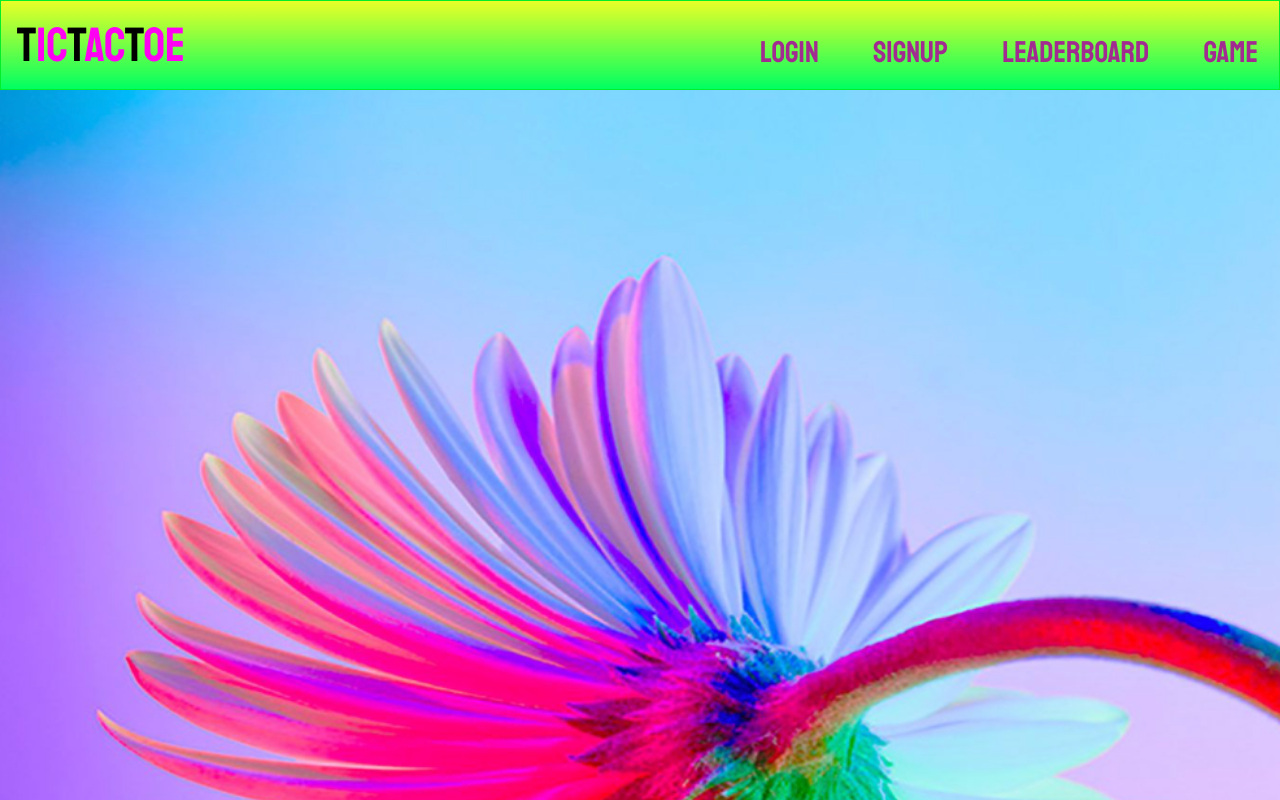
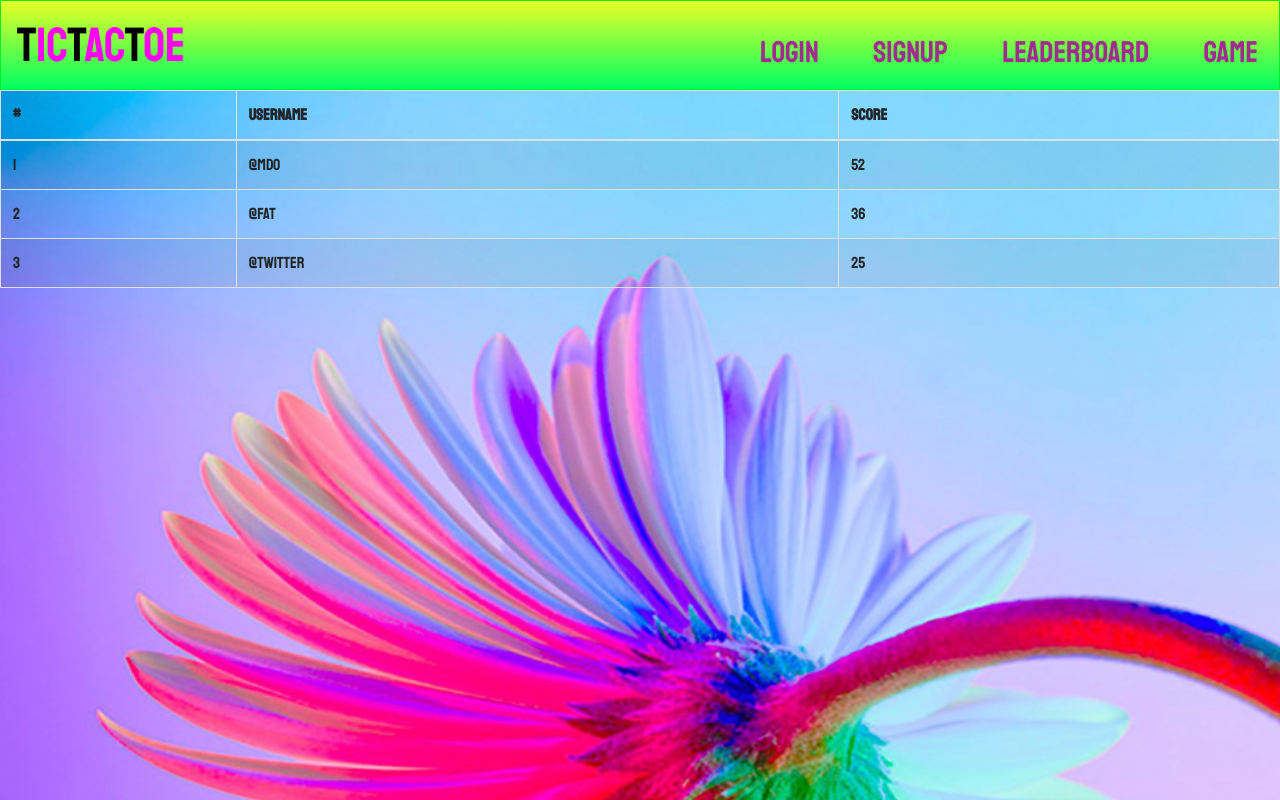
Before and after one commit to kittytaylor55/tictactoe, a React (Create React App) app in the folder tic-tac-toe/: page /leaderboard in a window 1280 px wide. Built offline with nearby package versions, Linux system fonts and the light colour scheme.

Commit message:
leaderboard.js w/ dummy data

```diff
--- a/tic-tac-toe/public/index.html
+++ b/tic-tac-toe/public/index.html
@@ -20,7 +20,7 @@
       name="Tic Tac Toe"
       content="Web site created using create-react-app"
     />
-    <link rel="apple-touch-icon" href="%PUBLIC_URL%/logo192.png" />
+    <!-- <link rel="apple-touch-icon" href="%PUBLIC_URL%/logo192.png" /> -->
     <!--
       manifest.json provides metadata used when your web app is installed on a
       user's mobile device or desktop. See https://developers.google.com/web/fundamentals/web-app-manifest/
--- a/tic-tac-toe/src/App.js
+++ b/tic-tac-toe/src/App.js
@@ -50,6 +50,9 @@ function App() {
           <Route exact path="/game">
             <Game />
           </Route>
+          <Route exact path ="/leaderboard">
+            <LeaderBoard />
+          </Route>
         </>
       </Router>
     </ApolloProvider>
--- a/tic-tac-toe/src/components/LeaderBoard.js
+++ b/tic-tac-toe/src/components/LeaderBoard.js
@@ -0,0 +1,37 @@
+import React, { useState } from 'react';
+import {Table} from 'react-bootstrap';
+
+const LeaderBoard = () => {
+
+    return(
+        <Table striped bordered hover>
+  <thead>
+    <tr>
+      <th>#</th>
+      <th>Username</th>
+      <th>Score</th>
+
+    </tr>
+  </thead>
+  <tbody>
+    <tr>
+      <td>1</td>
+      <td>@mdo</td>
+      <td>52</td>
+    </tr>
+    <tr>
+      <td>2</td>
+      <td>@fat</td>
+      <td>36</td>
+    </tr>
+    <tr>
+      <td>3</td>
+      <td>@twitter</td>
+      <td>25</td>
+    </tr>
+  </tbody>
+</Table>
+    )
+}
+
+export default LeaderBoard;
```
Also changed, not shown: tic-tac-toe/public/leaderboard.html (added), 1 other file (tests, documents, lock files or other folders).
